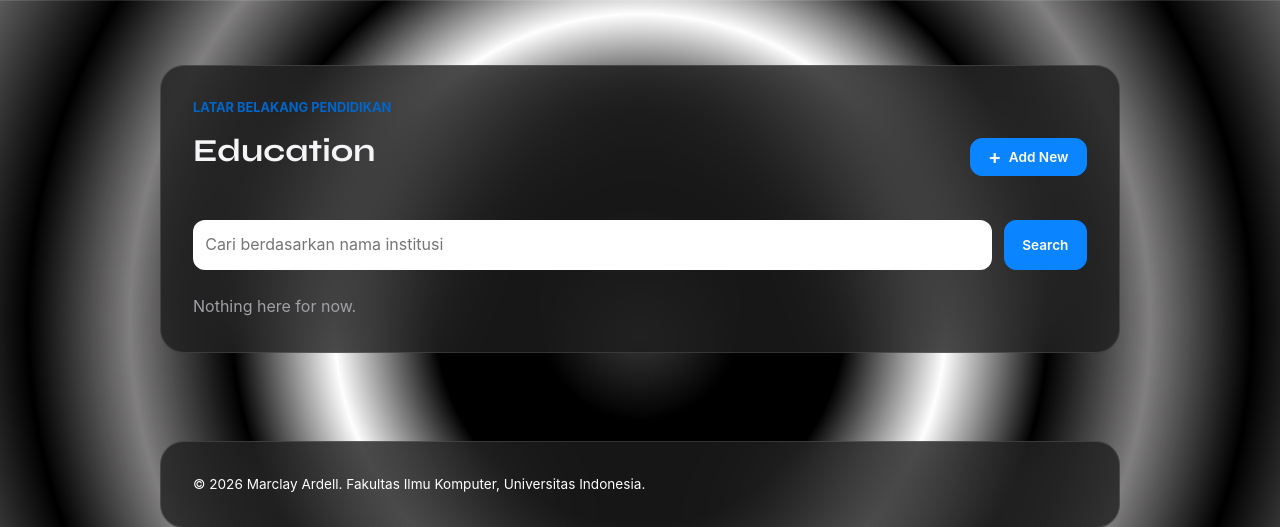
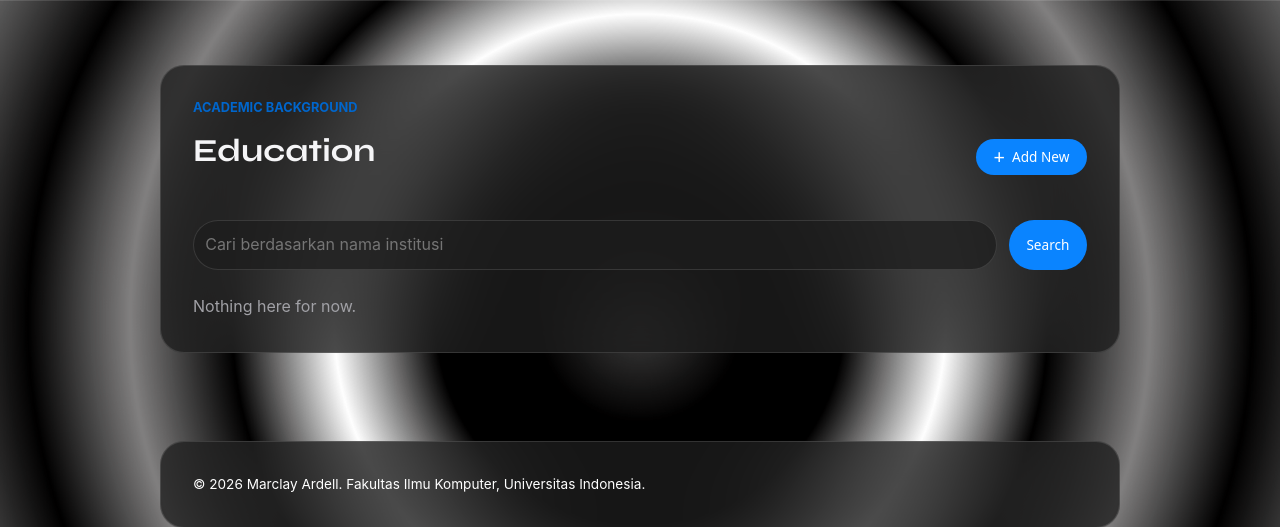
Before and after one commit to kingrdl17/myportofolio, a Django app: page /education/ in a window 1280 px wide. Shown: the part 80-607 px from the top of the page. Run offline with Django 5.2, Linux system fonts and the light colour scheme; data that the repository does not hold is empty.

Commit message:
edit system, json, styling changes, and others

```diff
--- a/main/urls.py
+++ b/main/urls.py
@@ -1,6 +1,11 @@
 from django.urls import path
 
-from main.views import show_main, show_experience, show_education, create_education, get_education_json, delete_education, create_experience, delete_experience
+from main.views import (
+    show_main, show_experience, show_education,
+    create_education, get_education_json, delete_education,
+    create_experience, delete_experience, get_experience_json,
+    edit_education, edit_experience
+)
 
 app_name = "main"
 
@@ -11,10 +16,13 @@ urlpatterns = [
 
     path("education/add/", create_education, name="create_education"),
     path("experience/add/", create_experience, name="create_experience"),
+    path("education/edit/<uuid:education_id>/", edit_education, name="edit_education"),
+    path("experience/edit/<uuid:experience_id>/", edit_experience, name="edit_experience"),
 
     path("education/delete/<uuid:education_id>/", delete_education, name="delete_education"),
     path("experience/delete/<uuid:experience_id>/", delete_experience, name="delete_experience"),
 
     path("api/educations/", get_education_json, name="get_education_json"),
+    path("api/experiences/", get_experience_json, name="get_experience_json"),
 
 ]
--- a/main/views.py
+++ b/main/views.py
@@ -75,7 +75,37 @@ def create_experience(request):
     }
     return render(request, "experience_form.html", context)
 
+def edit_education(request, education_id):
+    education = get_object_or_404(Education, pk=education_id)
+    form = EducationForm(request.POST or None, instance=education)
 
+    if request.method == "POST" and form.is_valid():
+        form.save()
+        messages.success(request, "Updated Successfully!")
+        return redirect("main:show_education")
+
+    context = {
+        "name": "Marclay Ardell",
+        "form": form,
+        "education": education,
+    }
+    return render(request, "education_form.html", context)
+
+def edit_experience(request, experience_id):
+    experience = get_object_or_404(Experience, pk=experience_id)
+    form = ExperienceForm(request.POST or None, instance=experience)
+
+    if request.method == "POST" and form.is_valid():
+        form.save()
+        messages.success(request, "Updated Successfully!")
+        return redirect("main:show_experience")
+
+    context = {
+        "name": "Marclay Ardell",
+        "form": form,
+        "experience": experience,
+    }
+    return render(request, "experience_form.html", context)
 
 # ====================================================================================================== DELETE =====================================================
 
--- a/static/css/style.css
+++ b/static/css/style.css
@@ -225,15 +225,15 @@ nav a:hover {
     justify-content: center;
     gap: 0.45rem;
     font-size: 0.85rem;
-    font-weight: 600;
+    font-weight: 200;
     text-decoration: none;
     cursor: pointer;
-    border: 1px solid var(--line);
-    border-radius: var(--radius-sm);
+    border: 0px !important;
+    border-radius: 60px;
     padding: 0.5rem 1.1rem;
-    font-family: inherit;
+    font-family: system-ui, -apple-system, BlinkMacSystemFont, 'Segoe UI', Roboto, Oxygen, Ubuntu, Cantarell, 'Open Sans', 'Helvetica Neue', sans-serif;
     line-height: 1.2;
-    transition: background-color 0.3s ease, border-color 0.3s ease, color 0.3s ease, text-shadow 0.3s ease, box-shadow 0.3s ease;
+    transition: background-color 0.1s linear, color 0.1s linear, text-shadow 0.1s linear, box-shadow 0.3s ease-in-out;
 }
 
 .button-neutral span,
@@ -250,29 +250,25 @@ nav a:hover {
 
 .button-neutral:hover {
     background-color: #ffffff;
-    border-color: var(--accent);
     color: #cfcdcd;
     text-shadow:
         0 0 2px #fff,
         0 0 8px #fff,
         0 0 15px #fff,
-        0 0 30px rgba(255, 255, 255, 0.9),
-        0 0 50px rgba(255, 255, 255, 0.7);
+        0 0 30px rgba(255, 255, 255, 0.9);
     box-shadow:
-        0 0 12px rgba(10, 132, 255, 0.5),
-        0 0 24px rgba(255, 255, 255, 0.2),
-        0 0 36px rgb(255, 255, 255);
+        0 0 12px rgba(10, 132, 255, 0.8),
+        0 0 24px rgba(255, 255, 255, 0.5),
+        0 0 36px rgb(255, 255, 255, 0.4);
 }
 
 .button-action {
     color: #ffffff;
     background-color: var(--accent);
-    border-color: var(--accent);
 }
 
 .button-action:hover {
     background-color: #ffffff;
-    border-color: var(--accent);
     color: var(--accent-dark);
     text-shadow:
         0 0 2px #fff,
@@ -288,12 +284,10 @@ nav a:hover {
 .button-danger {
     color: #ffffff;
     background-color: var(--danger);
-    border-color: var(--danger);
 }
 
 .button-danger:hover {
     background-color: #ffffff;
-    border-color: var(--danger);
     color: var(--danger);
     text-shadow:
         0 0 2px #fff,
@@ -513,6 +507,8 @@ nav a:hover {
     padding: 0.7rem;
     border: 1px solid var(--accent);
     border-radius: var(--radius-sm);
+    background-color: var(--paper-darkblur);
+    color: var(--ink-light);
     font: inherit;
     transition:
         border-color 0.2s ease,
@@ -560,8 +556,8 @@ nav a:hover {
     min-width: 0;
     padding: 0.7rem;
     border: 1px solid var(--line);
-    border-radius: var(--radius-sm);
-    background: #fff;
+    border-radius: 60px;
+    background: var(--paper-darkblur);
     color: var(--ink);
     font: inherit;
 }
@@ -703,4 +699,5 @@ nav a:hover {
         width: 100%;
         text-align: center;
     }
+
 }
--- a/templates/education.html
+++ b/templates/education.html
@@ -6,7 +6,7 @@
     <main>
         <section class="experience-section" id="education">
             <div class="container">
-                <p class="section-kicker">Latar belakang pendidikan</p>
+                <p class="section-kicker">Academic background</p>
                 <div class="education-header">
                     <h1>Education</h1>
                     <a href="{% url 'main:create_education' %}"
@@ -51,9 +51,20 @@
                             </p>
                             <div class="education-card-actions">
                                 <div class="education-actions">
-                                    {% include "components/education_delete_modal.html" with education=education %}
+                                    <button type="button"
+                                            class="button button-danger"
+                                            popovertarget="delete-edu-{{ education.id }}"
+                                            title="Delete">
+                                        Delete
+                                    </button>
+                                    <a href="{% url 'main:edit_education' education.id %}"
+                                       class="button button-neutral"
+                                       title="Edit">
+                                        Edit
+                                    </a>
                                 </div>
                             </div>
+                            {% include "components/education_delete_modal.html" with education=education %}
                         </article>
                     {% empty %}
                         {% if title_query %}
--- a/templates/education_form.html
+++ b/templates/education_form.html
@@ -3,9 +3,9 @@
     <main>
         <section class="experience-section">
             <div class="container">
-                <h1>Add New Education</h1>
+                <h1>{% if education %}Edit Education{% else %}Add New Education{% endif %}</h1>
                 <form method="post"
-                      action="{% url 'main:create_education' %}"
+                      action="{% if education %}{% url 'main:edit_education' education.id %}{% else %}{% url 'main:create_education' %}{% endif %}"
                       class="education-form">
                     {% csrf_token %}
                     {% for field in form %}
@@ -17,7 +17,7 @@
                             {% endfor %}
                         </div>
                     {% endfor %}
-                    <button type="submit" class="button-action">Add education</button>
+                    <button type="submit" class="button-action">{% if education %}Save Changes{% else %}Add education{% endif %}</button>
                     <a href="{% url 'main:show_education' %}" class="button-neutral">Cancel</a>
                 </form>
             </div>
```
Also changed, not shown: templates/components/education_delete_modal.html (+0 -9 lines), templates/components/experience_delete_modal.html (+0 -9 lines), templates/experience.html (+15 -4 lines).
